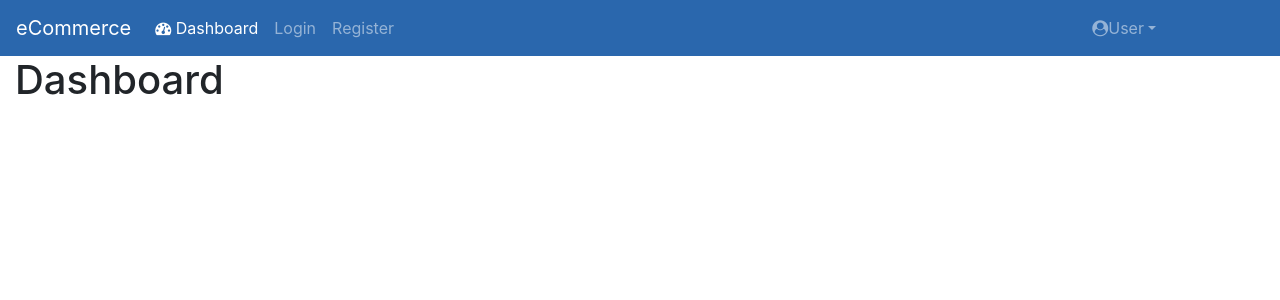
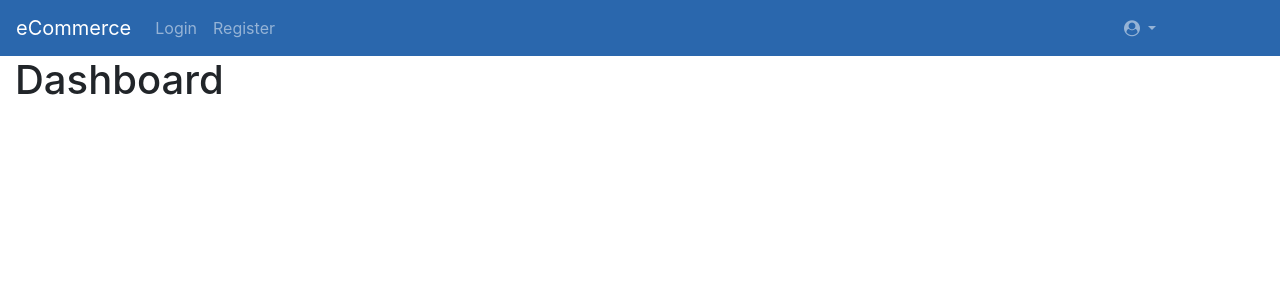
Before and after one commit to techBikashRepo/eCommerce, a React (Create React App) app: page /dashboard in a window 1280 px wide. Shown: the top 300 px of the page. Built offline with nearby package versions, Linux system fonts and the light colour scheme.

Commit message:
UserContext implemented & isLoggedIn Implemented

```diff
--- a/src/App.js
+++ b/src/App.js
@@ -5,10 +5,17 @@ import Register from "./Register";
 import NoMatchPage from "./NoMatchPage";
 import Dashboard from "./Dashboard";
 import NavBar from "./NavBar";
+import { UserContext } from "./UserContext";
+import { useState } from "react";
 
 const App = () => {
+  let [user, setUser] = useState({
+    isLoggedIn: false,
+    currentUserId: null,
+    currentUserName: null,
+  });
   return (
-    <>
+    <UserContext.Provider value={{ user, setUser }}>
       <NavBar />
       <div className="container-fluid">
         <Routes>
@@ -18,7 +25,7 @@ const App = () => {
           <Route path="*" element={<NoMatchPage />} />
         </Routes>
       </div>
-    </>
+    </UserContext.Provider>
   );
 };
 
--- a/src/Dashboard.jsx
+++ b/src/Dashboard.jsx
@@ -1,12 +1,15 @@
-import { useEffect } from "react";
+import { useEffect, useContext } from "react";
+import { UserContext } from "./UserContext";
 
 const Dashboard = () => {
   useEffect(() => {
     document.title = "Dashboard - eCommerce";
   }, []);
+  let userContext = useContext(UserContext);
   return (
     <div>
       <h1>Dashboard</h1>
+      <h2>{userContext.user.currentUserName}</h2>
     </div>
   );
 };
--- a/src/Login.js
+++ b/src/Login.js
@@ -1,9 +1,13 @@
-import React, { useState, useEffect } from "react";
+import React, { useState, useEffect, useContext } from "react";
 import { useNavigate } from "react-router-dom";
+import { UserContext } from "./UserContext";
 
 const Login = () => {
   var [email, setEmail] = useState("");
   var [password, setPassword] = useState("");
+
+  let userContext = useContext(UserContext);
+
   let [errors, setErrors] = useState({
     email: [],
     password: [],
@@ -72,6 +76,12 @@ const Login = () => {
       if (response.ok) {
         let responseBody = await response.json();
         if (responseBody.length > 0) {
+          userContext.setUser({
+            ...userContext.user,
+            isLoggedIn: true,
+            currentUserId: responseBody[0].id,
+            currentUserName: responseBody[0].fullName,
+          });
           navigate("/dashboard");
         } else {
           setLoginMessage(
--- a/src/NavBar.jsx
+++ b/src/NavBar.jsx
@@ -1,7 +1,11 @@
-import React from "react";
+import React, { useContext } from "react";
 import { NavLink } from "react-router-dom";
+import { UserContext } from "./UserContext";
 
 let NavBar = () => {
+  let userContext = useContext(UserContext);
+  let userName = userContext.user.currentUserName;
+  let loggedIn = userContext.user.isLoggedIn;
   return (
     <nav className="navbar navbar-expand-lg navbar-dark bg-dark navbar-style">
       <a className="navbar-brand" href="/#">
@@ -21,6 +25,7 @@ let NavBar = () => {
 
       <div className="collapse navbar-collapse" id="navbarSupportedContent">
         <ul className="navbar-nav mr-auto">
+          {loggedIn ? (
             <li className="nav-item">
               <NavLink
                 className="nav-link"
@@ -30,11 +35,19 @@ let NavBar = () => {
                 <i className="fa fa-dashboard"></i> Dashboard
               </NavLink>
             </li>
+          ) : (
+            ""
+          )}
+          {!loggedIn ? (
             <li>
               <NavLink className="nav-link" to="/" activeclassname="active">
                 Login
               </NavLink>
             </li>
+          ) : (
+            ""
+          )}
+
           <li>
             <NavLink
               className="nav-link"
@@ -59,7 +72,8 @@ let NavBar = () => {
                 aria-haspopup="true"
                 aria-expanded="false"
               >
-                <i className="fa fa-user-circle"></i>User
+                <i className="fa fa-user-circle m-1"></i>
+                {userName}
               </a>
               <div className="dropdown-menu" aria-labelledby="navbarDropdown">
                 <a className="dropdown-item" href="/#">
--- /dev/null
+++ b/src/UserContext.js
@@ -0,0 +1,3 @@
+import { createContext, useContext } from "react";
+
+export const UserContext = createContext(null);
```
Lines whose indentation alone changed are shown as unchanged.
